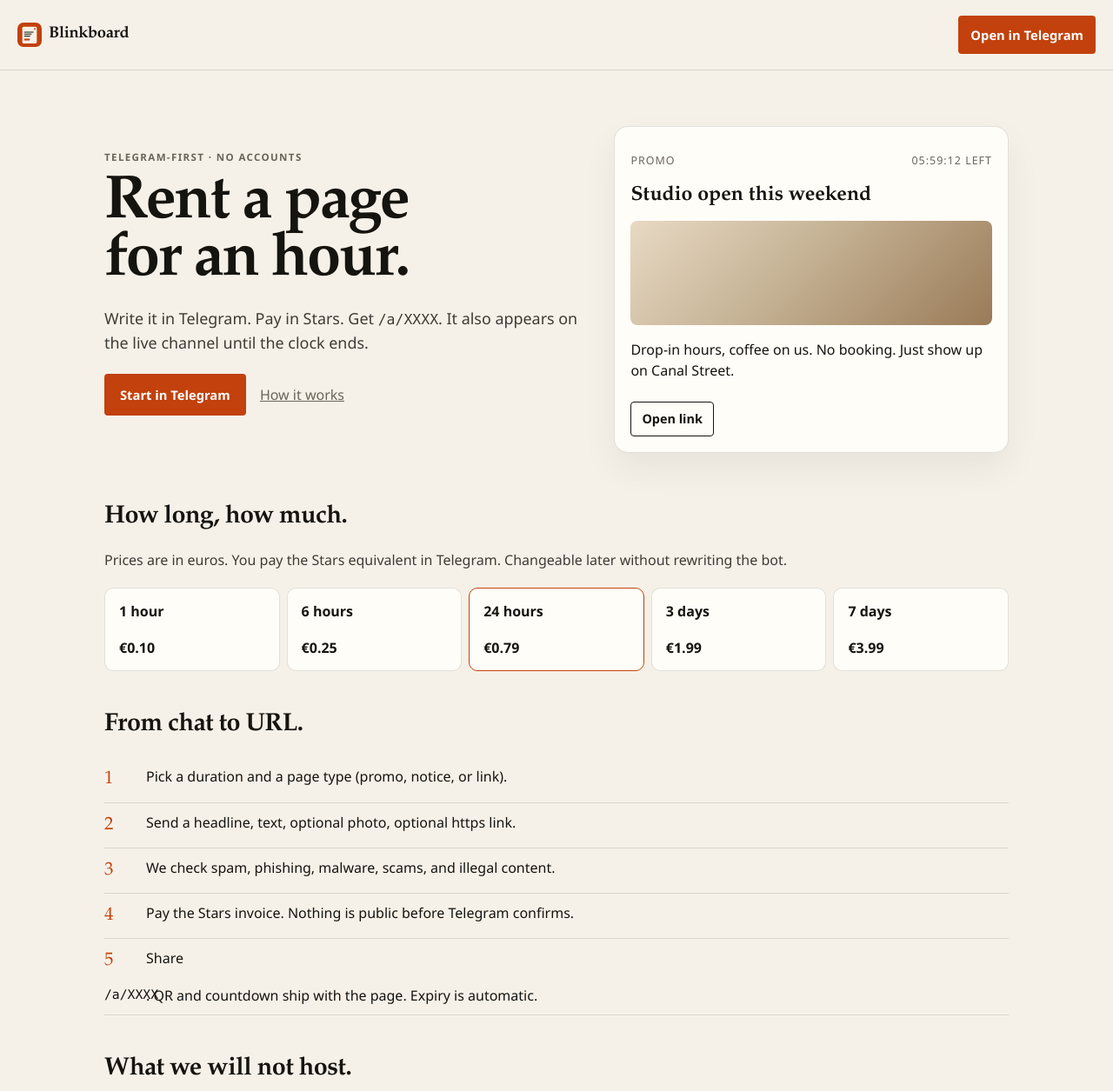
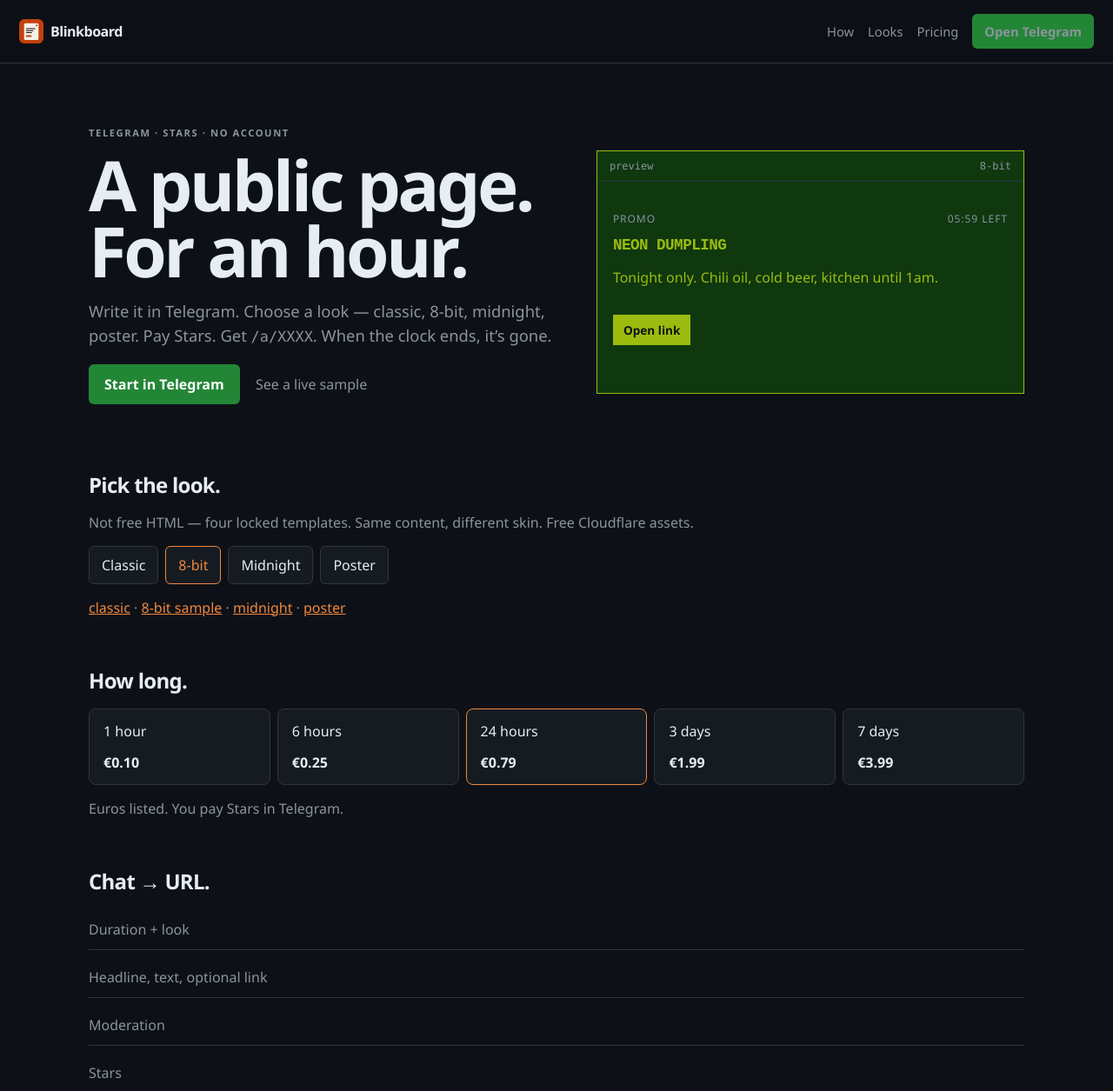
Before and after one commit to halakou/blinkboard, a website: page public/index.html in a window 1280 px wide. Shown: the top 1255 px of the page at 87% size. Drawn offline with Linux system fonts and the light colour scheme.

Commit message:
Add page themes and a GitHub-dark landing. Sample 8-bit DEMO board.

```diff
--- a/public/index.html
+++ b/public/index.html
@@ -3,14 +3,14 @@
 <head>
   <meta charset="utf-8"/>
   <meta name="viewport" content="width=device-width, initial-scale=1"/>
-  <meta name="description" content="Rent a public page from Telegram for an hour or a week. No account. Stars only."/>
+  <meta name="description" content="Rent a public page from Telegram for an hour or a week. Pick a look. Pay Stars. It expires."/>
   <link rel="canonical" href="https://blinkboard.pages.dev/"/>
-  <meta property="og:title" content="Blinkboard — rent a page from Telegram"/>
-  <meta property="og:description" content="Write it in Telegram. Pay Stars. Get /a/XXXX. It expires automatically."/>
+  <meta property="og:title" content="Blinkboard"/>
+  <meta property="og:description" content="A public page for an hour. From Telegram. Stars only."/>
   <meta property="og:image" content="https://blinkboard.pages.dev/logo.png"/>
   <meta property="og:url" content="https://blinkboard.pages.dev/"/>
   <meta name="twitter:card" content="summary"/>
-  <meta name="theme-color" content="#f6f1e8"/>
+  <meta name="theme-color" content="#0d1117"/>
   <link rel="icon" href="/favicon.svg" type="image/svg+xml"/>
   <link rel="apple-touch-icon" href="/apple-touch-icon.png"/>
   <title>Blinkboard — rent a page from Telegram</title>
@@ -19,63 +19,80 @@
 <body>
   <header class="bar">
     <a class="brand" href="/"><img src="/logo.svg" width="28" height="28" alt=""/>Blinkboard</a>
-    <a class="go" href="/go">Open in Telegram</a>
+    <nav class="nav">
+      <a href="/how">How</a>
+      <a href="#looks">Looks</a>
+      <a href="#price">Pricing</a>
+      <a class="go" href="/go">Open Telegram</a>
+    </nav>
   </header>
 
   <section class="hero">
     <div class="hero-copy">
-      <p class="kicker">Telegram-first · no accounts</p>
-      <h1>Rent a page<br>for an hour.</h1>
-      <p class="lede">Write it in Telegram. Pay in Stars. Get <code>/a/XXXX</code>. It also appears on the live channel until the clock ends.</p>
+      <p class="kicker">Telegram · Stars · no account</p>
+      <h1>A public page.<br>For an hour.</h1>
+      <p class="lede">Write it in Telegram. Choose a look — classic, 8-bit, midnight, poster. Pay Stars. Get <code>/a/XXXX</code>. When the clock ends, it’s gone.</p>
       <p class="actions">
         <a class="go solid" href="/go">Start in Telegram</a>
-        <a class="quiet" href="/how">How it works</a>
+        <a class="ghost" href="/preview/eightbit">See a live sample</a>
       </p>
     </div>
-    <aside class="mock" aria-hidden="true">
-      <p class="mock-meta"><span>promo</span><span>05:59:12 left</span></p>
-      <h2>Studio open this weekend</h2>
-      <div class="mock-img"></div>
-      <p>Drop-in hours, coffee on us. No booking. Just show up on Canal Street.</p>
-      <span class="mock-cta">Open link</span>
+    <aside class="stage" id="stage" data-theme="eightbit">
+      <div class="stage-bar">
+        <span>preview</span>
+        <span id="stage-name">8-bit</span>
+      </div>
+      <article class="mini-board">
+        <p class="mini-meta"><span>promo</span><span>05:59 left</span></p>
+        <h2 id="stage-title">Neon Dumpling</h2>
+        <p id="stage-body">Tonight only. Chili oil, cold beer, kitchen until 1am.</p>
+        <span class="mini-cta">Open link</span>
+      </article>
     </aside>
   </section>
 
-  <section id="price" class="price">
-    <h2>How long, how much.</h2>
-    <p class="sub">Prices are in euros. You pay the Stars equivalent in Telegram. Changeable later without rewriting the bot.</p>
-    <ol class="plans">
-      <li><strong>1 hour</strong><b>€0.10</b></li>
-      <li><strong>6 hours</strong><b>€0.25</b></li>
-      <li class="feat"><strong>24 hours</strong><b>€0.79</b></li>
-      <li><strong>3 days</strong><b>€1.99</b></li>
-      <li><strong>7 days</strong><b>€3.99</b></li>
-    </ol>
+  <section id="looks" class="looks">
+    <h2>Pick the look.</h2>
+    <p class="sub">Not free HTML — four locked templates. Same content, different skin. Free Cloudflare assets.</p>
+    <div class="look-row" role="list">
+      <button type="button" class="look" data-theme="classic" data-label="Classic">Classic</button>
+      <button type="button" class="look on" data-theme="eightbit" data-label="8-bit">8-bit</button>
+      <button type="button" class="look" data-theme="midnight" data-label="Midnight">Midnight</button>
+      <button type="button" class="look" data-theme="poster" data-label="Poster">Poster</button>
+    </div>
+    <p class="sub"><a href="/preview/classic">classic</a> · <a href="/preview/eightbit">8-bit sample</a> · <a href="/preview/midnight">midnight</a> · <a href="/preview/poster">poster</a></p>
   </section>
 
-  <section class="steps">
-    <h2>From chat to URL.</h2>
-    <ol>
-      <li><span>1</span> Pick a duration and a page type (promo, notice, or link).</li>
-      <li><span>2</span> Send a headline, text, optional photo, optional https link.</li>
-      <li><span>3</span> We check spam, phishing, malware, scams, and illegal content.</li>
-      <li><span>4</span> Pay the Stars invoice. Nothing is public before Telegram confirms.</li>
-      <li><span>5</span> Share <code>/a/XXXX</code>. QR and countdown ship with the page. Expiry is automatic.</li>
+  <section id="price" class="price">
+    <h2>How long.</h2>
+    <ol class="plans">
+      <li><span>1 hour</span><b>€0.10</b></li>
+      <li><span>6 hours</span><b>€0.25</b></li>
+      <li class="feat"><span>24 hours</span><b>€0.79</b></li>
+      <li><span>3 days</span><b>€1.99</b></li>
+      <li><span>7 days</span><b>€3.99</b></li>
     </ol>
+    <p class="sub">Euros listed. You pay Stars in Telegram.</p>
   </section>
 
-  <section class="rules">
-    <h2>What we will not host.</h2>
-    <p>No free HTML. No shorteners. No IP or localhost links. No phishing, malware, scams, or illegal material. Admins can expire or block a page immediately.</p>
-    <p><a href="/rules">Full rules</a> · <a href="/terms">Terms</a> · <a href="/privacy">Privacy</a></p>
+  <section class="pipe">
+    <h2>Chat → URL.</h2>
+    <ol>
+      <li>Duration + look</li>
+      <li>Headline, text, optional link</li>
+      <li>Moderation</li>
+      <li>Stars</li>
+      <li><code>/a/XXXX</code> until the clock ends</li>
+    </ol>
   </section>
 
   <footer class="foot">
     <span class="brand"><img src="/logo.svg" width="22" height="22" alt=""/>Blinkboard</span>
     <a href="/go">Bot</a>
-    <a href="https://t.me/Blinkboards">Live channel</a>
-    <a href="/how">How</a>
+    <a href="https://t.me/Blinkboards">Channel</a>
     <a href="/faq">FAQ</a>
+    <a href="/rules">Rules</a>
   </footer>
+  <script src="/landing.js" defer></script>
 </body>
 </html>
--- a/public/landing.css
+++ b/public/landing.css
@@ -1,199 +1,107 @@
 :root {
-  --paper: #f6f1e8;
-  --ink: #16140f;
-  --muted: #6a645b;
-  --line: rgba(22, 20, 15, 0.12);
-  --clay: #c2410c;
-  --clay-ink: #9a3208;
-  --card: #fffdf8;
-  --serif: "Iowan Old Style", "Palatino Linotype", Palatino, Georgia, serif;
-  --sans: "Segoe UI", system-ui, sans-serif;
+  --bg: #0d1117;
+  --bg2: #161b22;
+  --ink: #e6edf3;
+  --muted: #8b949e;
+  --line: #30363d;
+  --clay: #f0883e;
+  --ok: #238636;
+  --sans: ui-sans-serif, "Segoe UI", system-ui, sans-serif;
+  --mono: ui-monospace, "Cascadia Mono", Consolas, monospace;
 }
 * { box-sizing: border-box; }
-html, body { margin: 0; padding: 0; }
-body {
-  font-family: var(--sans);
-  color: var(--ink);
-  background: var(--paper);
-  line-height: 1.5;
-}
-a { color: var(--clay-ink); }
-code {
-  font-family: ui-monospace, "Cascadia Mono", Consolas, monospace;
-  font-size: 0.92em;
-}
+html, body { margin: 0; background: var(--bg); color: var(--ink); font-family: var(--sans); }
+a { color: var(--clay); }
+code { font-family: var(--mono); font-size: 0.92em; }
 .bar {
-  display: flex;
-  justify-content: space-between;
-  align-items: center;
-  padding: 18px 20px;
-  border-bottom: 1px solid var(--line);
-  position: sticky;
-  top: 0;
-  background: rgba(246, 241, 232, 0.92);
-  backdrop-filter: blur(8px);
-}
-.word {
-  font-family: var(--serif);
-  font-weight: 700;
-  font-size: 1.15rem;
-  color: var(--ink);
-  text-decoration: none;
-  letter-spacing: -0.02em;
+  display: flex; justify-content: space-between; align-items: center;
+  padding: 16px 22px; border-bottom: 1px solid var(--line);
+  position: sticky; top: 0; background: rgba(13,17,23,.92); z-index: 2;
 }
 .brand {
-  display: flex;
-  align-items: center;
-  gap: 8px;
-  font-family: var(--serif);
-  font-weight: 700;
-  font-size: 1.15rem;
-  color: var(--ink);
-  text-decoration: none;
-  letter-spacing: -0.02em;
+  display: flex; align-items: center; gap: 8px;
+  color: var(--ink); text-decoration: none; font-weight: 600; letter-spacing: -0.03em;
 }
-.brand img { width: 28px; height: 28px; border-radius: 7px; display: block; }
+.brand img { width: 28px; height: 28px; border-radius: 6px; }
+.nav { display: flex; align-items: center; gap: 16px; }
+.nav a { color: var(--muted); text-decoration: none; font-size: 0.92rem; }
+.nav a:hover { color: var(--ink); }
 .go {
-  display: inline-block;
-  background: var(--clay);
-  color: #fff;
-  text-decoration: none;
-  padding: 10px 14px;
-  border-radius: 4px;
-  font-weight: 600;
-  font-size: 0.92rem;
-  min-height: 44px;
-  line-height: 24px;
+  display: inline-flex; align-items: center; justify-content: center;
+  background: var(--ok); color: #fff; text-decoration: none;
+  padding: 8px 14px; border-radius: 6px; font-weight: 600; min-height: 40px; border: 0;
 }
-.go:hover { background: var(--clay-ink); }
-.go.solid { padding: 12px 18px; }
-.quiet { color: var(--muted); margin-left: 12px; }
+.go:hover { background: #2ea043; color: #fff; }
+.go.solid { padding: 12px 18px; min-height: 44px; }
+.ghost {
+  color: var(--muted); margin-left: 14px; text-decoration: none;
+}
 .hero {
-  display: grid;
-  gap: 32px;
-  padding: 40px 20px 24px;
-  max-width: 1080px;
-  margin: 0 auto;
+  display: grid; gap: 40px; padding: 56px 22px 32px;
+  max-width: 1120px; margin: 0 auto;
 }
 .kicker {
-  text-transform: uppercase;
-  letter-spacing: 0.12em;
-  font-size: 0.72rem;
-  color: var(--muted);
-  font-weight: 600;
-  margin: 0 0 12px;
+  text-transform: uppercase; letter-spacing: 0.14em; font-size: 0.7rem;
+  color: var(--muted); font-weight: 600; margin: 0 0 14px;
 }
 .hero h1 {
-  font-family: var(--serif);
-  font-size: clamp(2.4rem, 8vw, 4.4rem);
-  line-height: 0.95;
-  letter-spacing: -0.03em;
-  margin: 0 0 16px;
-  font-weight: 700;
+  font-size: clamp(2.6rem, 8vw, 5rem); line-height: 0.95;
+  letter-spacing: -0.045em; font-weight: 600; margin: 0 0 16px;
 }
-.lede { font-size: 1.12rem; color: #3f3b35; max-width: 36rem; }
-.actions { margin-top: 22px; }
-.mock {
-  background: var(--card);
-  border: 1px solid var(--line);
-  border-radius: 16px;
-  padding: 18px;
-  box-shadow: 0 18px 40px rgba(22, 20, 15, 0.06);
+.lede { color: var(--muted); font-size: 1.15rem; line-height: 1.5; max-width: 36rem; }
+.stage {
+  background: var(--bg2); border: 1px solid var(--line); border-radius: 12px;
+  overflow: hidden; min-height: 280px;
 }
-.mock-meta {
-  display: flex;
-  justify-content: space-between;
-  color: var(--muted);
-  font-size: 0.78rem;
-  text-transform: uppercase;
-  letter-spacing: 0.08em;
+.stage-bar {
+  display: flex; justify-content: space-between; padding: 10px 14px;
+  border-bottom: 1px solid var(--line); color: var(--muted); font-size: 0.75rem;
+  font-family: var(--mono);
 }
-.mock h2 {
-  font-family: var(--serif);
-  font-size: 1.45rem;
-  margin: 8px 0 12px;
+.mini-board { padding: 22px 18px 28px; }
+.mini-meta { display: flex; justify-content: space-between; color: var(--muted); font-size: 0.75rem; text-transform: uppercase; letter-spacing: 0.08em; }
+.mini-board h2 { margin: 10px 0 12px; letter-spacing: -0.03em; font-size: 1.6rem; }
+.mini-cta {
+  display: inline-block; margin-top: 16px; background: var(--clay); color: #111;
+  padding: 8px 12px; border-radius: 6px; font-weight: 600; font-size: 0.85rem;
 }
-.mock-img {
-  height: 120px;
-  border-radius: 8px;
-  background:
-    linear-gradient(135deg, #e8d9c4, #c9b79a 40%, #9a7b58);
-  margin-bottom: 12px;
+.stage[data-theme="eightbit"] { background: #0f380f; color: #9bbc0f; border-color: #9bbc0f; border-radius: 0; }
+.stage[data-theme="eightbit"] .mini-board h2 { font-family: "Courier New", monospace; text-transform: uppercase; font-size: 1.1rem; }
+.stage[data-theme="eightbit"] .mini-cta { background: #9bbc0f; border-radius: 0; }
+.stage[data-theme="poster"] .mini-board h2 { font-family: Georgia, serif; font-size: 2.2rem; text-transform: uppercase; line-height: 0.9; }
+.stage[data-theme="poster"] .mini-cta { border-radius: 999px; background: #ff4d1c; color: #fff; }
+.stage[data-theme="classic"] { background: #f6f1e8; color: #16140f; }
+.stage[data-theme="classic"] .mini-cta { background: #c2410c; color: #fff; }
+.looks, .price, .pipe { max-width: 1120px; margin: 0 auto; padding: 28px 22px 12px; }
+h2 { font-size: 1.5rem; letter-spacing: -0.03em; font-weight: 600; margin: 0 0 8px; }
+.sub { color: var(--muted); }
+.look-row { display: flex; flex-wrap: wrap; gap: 8px; margin: 16px 0; }
+.look {
+  background: var(--bg2); color: var(--ink); border: 1px solid var(--line);
+  border-radius: 6px; padding: 10px 14px; min-height: 44px; cursor: pointer; font: inherit;
 }
-.mock-cta {
-  display: inline-block;
-  margin-top: 8px;
-  border: 1px solid var(--ink);
-  padding: 8px 12px;
-  border-radius: 4px;
-  font-weight: 600;
-  font-size: 0.9rem;
-}
-.price, .steps, .rules {
-  max-width: 1080px;
-  margin: 0 auto;
-  padding: 28px 20px 12px;
-}
-.price { background: transparent; }
-.price h2, .steps h2, .rules h2 {
-  font-family: var(--serif);
-  font-size: 1.8rem;
-  letter-spacing: -0.02em;
-  margin: 0 0 8px;
-}
-.sub, .rules p { color: #3f3b35; }
-.plans {
-  list-style: none;
-  padding: 0;
-  margin: 20px 0 0;
-  display: grid;
-  grid-template-columns: 1fr;
-  gap: 8px;
-}
+.look.on { border-color: var(--clay); color: var(--clay); }
+.plans { list-style: none; padding: 0; margin: 16px 0; display: grid; gap: 8px; }
 .plans li {
-  display: flex;
-  justify-content: space-between;
-  align-items: baseline;
-  background: var(--card);
-  border: 1px solid var(--line);
-  border-radius: 10px;
-  padding: 14px 16px;
+  display: flex; justify-content: space-between; align-items: center;
+  padding: 14px 16px; border: 1px solid var(--line); border-radius: 8px; background: var(--bg2);
 }
 .plans .feat { border-color: var(--clay); }
-.plans b { font-variant-numeric: tabular-nums; }
-.steps ol { list-style: none; padding: 0; margin: 16px 0 0; }
-.steps li {
-  display: grid;
-  grid-template-columns: 36px 1fr;
-  gap: 12px;
-  padding: 10px 0;
-  border-bottom: 1px solid var(--line);
-  align-items: start;
+.pipe ol {
+  list-style: none; padding: 0; margin: 16px 0 0;
+  display: grid; gap: 8px;
 }
-.steps li span {
-  font-family: var(--serif);
-  font-size: 1.3rem;
-  color: var(--clay);
+.pipe li {
+  padding: 12px 0; border-bottom: 1px solid var(--line); color: var(--muted);
 }
 .foot {
-  display: flex;
-  justify-content: space-between;
-  align-items: center;
-  flex-wrap: wrap;
-  gap: 12px;
-  padding: 28px 20px 40px;
-  color: var(--muted);
-  max-width: 1080px;
-  margin: 0 auto;
+  display: flex; flex-wrap: wrap; gap: 14px; align-items: center;
+  padding: 32px 22px 48px; color: var(--muted); max-width: 1120px; margin: 0 auto;
 }
-.prose {
-  max-width: 40rem;
-  margin: 0 auto;
-  padding: 40px 20px 20px;
+.prose { max-width: 40rem; margin: 0 auto; padding: 40px 20px 20px; color: var(--ink); }
+.prose h1 { letter-spacing: -0.03em; }
+@media (min-width: 900px) {
+  .hero { grid-template-columns: 1.05fr 0.95fr; align-items: center; padding-top: 72px; }
+  .plans { grid-template-columns: repeat(5, 1fr); }
+  .plans li { flex-direction: column; align-items: flex-start; gap: 8px; min-height: 88px; }
 }
-.prose h1 { font-family: var(--serif); letter-spacing: -0.03em; }
-@media (min-width: 880px) {
-  .hero { grid-template-columns: 1.1fr 0.9fr; align-items: center; padding-top: 64px; }
-  .plans { grid-template-columns: repeat(5, 1fr); }
-  .plans li { flex-direction: column; gap: 10px; min-height: 96px; }
-}
--- /dev/null
+++ b/public/themes/classic.css
@@ -0,0 +1,2 @@
+/* Classic — paper board (default tokens live in page.css) */
+body.theme-classic { background: var(--paper); color: var(--ink); }
--- a/src/mini.js
+++ b/src/mini.js
@@ -41,6 +41,7 @@
     planId: body.planId,
     origin,
     rateKey,
+    theme: body.theme,
   });
   if (!rent.ok) {
     return {
--- a/src/rent.js
+++ b/src/rent.js
@@ -4,6 +4,7 @@
 import { clip, rateWindow, LIMITS } from "./security.js";
 import { getPage, insertPage, insertPayment, putSession, hitRate } from "./store.js";
 import { downloadTelegramFile } from "./telegram.js";
+import { normalizeTheme } from "./themes.js";
 
 export function planOverrides(env) {
   const eurUsd = Number(env && env.EUR_USD);
@@ -23,7 +24,7 @@
   throw new Error("code_collision");
 }
 
-export async function createPendingRent(env, { userId, kind, title, body, ctaUrl, planId, imageFileId, origin, rateKey, skipNewLimit }) {
+export async function createPendingRent(env, { userId, kind, title, body, ctaUrl, planId, imageFileId, origin, rateKey, skipNewLimit, theme }) {
   const uid = Number(userId);
   const owner = Number.isInteger(uid) && uid > 0 ? uid : 0;
   const plan = getPlan(planId, planOverrides(env));
@@ -74,6 +75,7 @@
     status: "pending_pay",
     created_at: now,
     invoice_payload: payload,
+    theme: normalizeTheme(theme),
   });
   await insertPayment(env.DB, {
     payload,
```
Also changed, not shown: public/app/app.js (+26 -1 lines), public/app/index.html (+4 -1 lines), public/landing.js (added, +16 -0 lines), public/themes/eightbit.css (added, +38 -0 lines), public/themes/midnight.css (added, +32 -0 lines), public/themes/poster.css (added, +29 -0 lines), src/bot.js (+16 -0 lines), src/html.js (+17 -3 lines), src/index.js (+13 -2 lines), src/store.js (+4 -3 lines), src/themes.js (added, +24 -0 lines), test/themes.test.js (added, +32 -0 lines), 1 other file.
